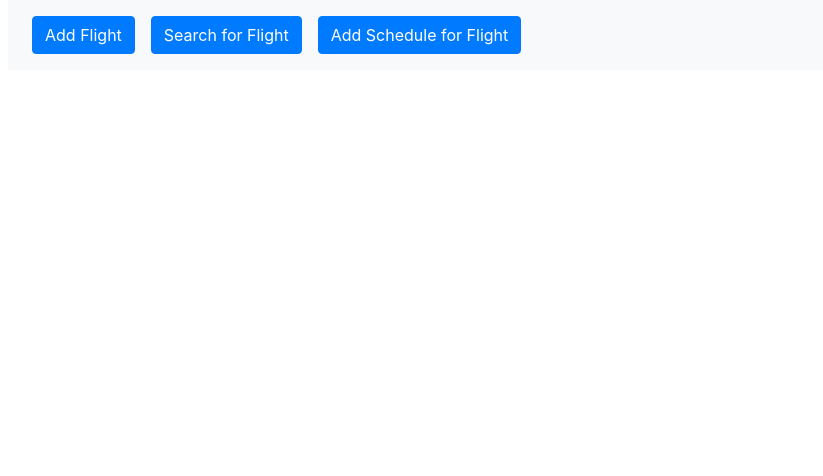
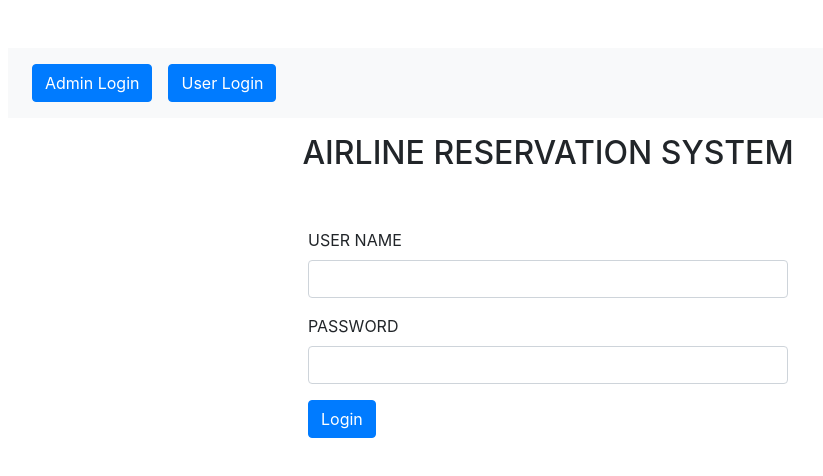
Before and after one commit to voiddata/project-frontend, an Angular app: page /adminLogin in a window 1280 px wide. Before the commit this address led to /. Shown: the top 476 px of the page, without its empty margins (92-915 px from the left). Built offline with nearby package versions, Linux system fonts and the light colour scheme.

Commit message:
admin module frontend done

```diff
--- a/src/app/addflight/addflight.component.html
+++ b/src/app/addflight/addflight.component.html
@@ -1,3 +1,4 @@
+
 <div class="container h-100">
     <div class="row w-50 mx-auto pt-5">
         <div class="col-md-12">
--- /dev/null
+++ b/src/app/admindashboard/admindashboard.component.html
@@ -0,0 +1,23 @@
+<div class="container h-100 w-100 pt-5">
+
+    <nav class="navbar navbar-expand-sm bg-light">
+        <ul class="navbar-nav">
+          <li class="nav-item pl-3">
+            <button class="btn btn-primary nav-link" (click)="addFlightFn()">Add Flight</button>
+          </li>
+          <li class="nav-item pl-3">
+            <button class="btn btn-primary nav-link" (click)="fetchScheduleFn()" >Search for Flight</button>
+          </li>
+          <li class="nav-item pl-3">
+            <button class="btn btn-primary nav-link" (click)="addScheduleFn()">Add Schedule for Flight</button>
+          </li>
+        </ul>
+    </nav>
+
+    <div class="container">
+        <app-addflight *ngIf="addFlight"></app-addflight>
+        <app-flightsearch *ngIf="fetchSchedule"></app-flightsearch>
+        <app-addschedule *ngIf="addSchedule"></app-addschedule>
+    </div>
+
+</div>
--- /dev/null
+++ b/src/app/admindashboard/admindashboard.component.ts
@@ -0,0 +1,37 @@
+import { Component, OnInit } from '@angular/core';
+
+@Component({
+  selector: 'app-admindashboard',
+  templateUrl: './admindashboard.component.html',
+  styleUrls: ['./admindashboard.component.css']
+})
+export class AdmindashboardComponent implements OnInit {
+
+
+  addFlight: boolean = false;
+  addSchedule: boolean = false;
+  fetchSchedule: boolean = false;
+
+  constructor() { }
+
+  ngOnInit() {
+  }
+
+  addFlightFn() {
+    this.addFlight = true;
+    this.addSchedule = false;
+    this.fetchSchedule = false;
+  }
+
+  fetchScheduleFn() {
+    this.addFlight = false;
+    this.addSchedule = false;
+    this.fetchSchedule = true;
+  }
+
+  addScheduleFn() {
+    this.addFlight = false;
+    this.addSchedule = true;
+    this.fetchSchedule = false;
+  }
+}
--- a/src/app/adminlogin/adminlogin.component.html
+++ b/src/app/adminlogin/adminlogin.component.html
@@ -1,8 +1,32 @@
 
-<p>login works!</p>
-<p>{{ message }}</p>
-<form (ngSubmit)="loginCheck()">
-    Enter userName : <input type="text" name="t1" [(ngModel)]=login.userName /> <br />
-    Enter password : <input type="password" name="t2" [(ngModel)]=login.password /> <br />
-    <button type="submit">Login</button>
-</form>
+<div class="container h-100">
+    <div class="row w-50 mx-auto pt-5">
+        <div class="col-md-12">
+            <form (ngSubmit)="loginCheck()">
+                <div class="form-group">
+                    <label for="userName">USER NAME</label>
+                    <input  class="form-control"
+                            id="userName"
+                            type="text"
+                            name="userName"
+                            [(ngModel)]="login.userName"
+                            autocomplete="current-password"/>
+                </div>
+
+                <div class="form-group">
+                    <label for="password">PASSWORD</label>
+                    <input  class="form-control"
+                            id="password"
+                            type="password"
+                            name="password"
+                            [(ngModel)]="login.password"
+                            autocomplete="current-password"/>
+                </div>
+                <input type="submit" value="Login" class="btn btn-primary"/> <br>
+                <div *ngIf="failureMsg" class="alert alert-danger mt-5" role="alert">
+                    Invalid Login Details!
+                </div>
+            </form>
+        </div>
+    </div>
+</div>
--- a/src/app/adminlogin/adminlogin.component.ts
+++ b/src/app/adminlogin/adminlogin.component.ts
@@ -11,29 +11,28 @@ import { Login } from '../appdto/Login';
 export class AdminloginComponent implements OnInit {
 
   login: Login = new Login();
-  message: string;
+  failureMsg: boolean;
 
   constructor(private adminService: AdminService, private router: Router) { }
 
 
   ngOnInit() {
-
+    this.failureMsg = false;
   }
 
   loginCheck() {
-    console.log(this.login);
     this.adminService.login(this.login).subscribe(response => {
-      alert(JSON.stringify(response));
-      console.log(response);
-      if(response.status == 'SUCCESS') {
-        let Id = response.Id;
+      if(response.status === 'SUCCESS') {
+        let id = response.id;
         let userName = response.userName;
-        sessionStorage.setItem('Id', String(Id));
+        sessionStorage.setItem('id', String(id));
         sessionStorage.setItem('userName', userName);
-        this.router.navigate(['dashboard']);
+        this.router.navigate(['adminDashboard']);
       }
-      else
-        this.message = response.message;
+      else if(response.status === 'FAILED')
+      {
+        this.failureMsg = true;
+      }
     })
   }
 
--- a/src/app/app.component.html
+++ b/src/app/app.component.html
@@ -1,42 +1,19 @@
 
-<div class="container h-100 w-100">
-
+<div class="container mt-5">
   <nav class="navbar navbar-expand-sm bg-light">
     <ul class="navbar-nav">
       <li class="nav-item">
-            <a class="nav-link" routerLink='addFlight'><button class="btn btn-primary">Add Flight</button></a>
+        <a class="nav-link" routerLink='adminLogin'><button class="btn btn-primary">Admin Login</button></a>
       </li>
       <li class="nav-item">
-            <a class="nav-link" routerLink='fetchSchedule'><button class="btn btn-primary">Search for Flight</button></a>
-          </li>
-          <li class="nav-item">
-            <a class="nav-link" routerLink='addSchedule'><button class="btn btn-primary">Add Schedule for Flight</button></a>
+        <a class="nav-link" routerLink='userLogin'><button class="btn btn-primary">User Login</button></a>
       </li>
     </ul>
   </nav>
-    <br/>
-
-    <div class="main">
+  <div class="main mt-3">
+    <div class="container mx-auto">
+      <h2 class="text-center">AIRLINE RESERVATION SYSTEM</h2>
       <router-outlet></router-outlet>
     </div>
-
   </div>
-
-
-<!--
-<div class="main">
-
-  <h2>Welcome to my Website</h2>
-
-  <router-outlet></router-outlet>
-
 </div>
-
-
-
-<div class="navbar">
-
-  <a [routerLink]="'/login'">Login</a>
-
-   </div>
-  -->
--- a/src/app/app.module.ts
+++ b/src/app/app.module.ts
@@ -12,6 +12,7 @@ import { LoginComponent } from './login/login.component';
 import {DashboardComponent} from './dashboard/dashboard.component';
 import { AppRoutingModule } from './app-routing.module';
 import { AdminloginComponent } from './adminlogin/adminlogin.component';
+import { AdmindashboardComponent } from './admindashboard/admindashboard.component';
 
 @NgModule({
   declarations: [
@@ -21,7 +22,8 @@ import { AdminloginComponent } from './adminlogin/adminlogin.component';
     AddscheduleComponent,
     LoginComponent,
     DashboardComponent,
-    AdminloginComponent
+    AdminloginComponent,
+    AdmindashboardComponent
   ],
 
   imports: [
--- a/src/app/login/login.component.html
+++ b/src/app/login/login.component.html
@@ -1,4 +1,4 @@
-
+<!--
     <form #userForm="ngForm" (ngSubmit)="logincheck()">
         <div class="form-group">
             <label>user name</label>
@@ -13,3 +13,36 @@
         <button type="submit" [disabled]="userForm.form.invalid">login</button>
     </form>
     <div id="id" class="text-danger"></div>
+
+-->
+
+
+<div class="container h-100">
+    <div class="row w-50 mx-auto pt-5">
+        <div class="col-md-12">
+            <form (ngSubmit)="loginCheck()">
+                <div class="form-group">
+                    <label for="userName">USER NAME</label>
+                    <input  class="form-control"
+                            id="userName"
+                            type="text"
+                            name="userName"
+                            [(ngModel)]="login.userName"/>
+                </div>
+
+                <div class="form-group">
+                    <label for="password">PASSWORD</label>
+                    <input  class="form-control"
+                            id="password"
+                            type="password"
+                            name="password"
+                            [(ngModel)]="login.password"/>
+                </div>
+                <input type="submit" value="Login" class="btn btn-primary"/> <br>
+                <div *ngIf="failureMsg" class="alert alert-primary pt-5" role="alert">
+                    Invalid Login Details!
+                </div>
+            </form>
+        </div>
+    </div>
+</div>
--- a/src/app/services/admin.service.ts
+++ b/src/app/services/admin.service.ts
@@ -11,9 +11,8 @@ export class AdminService {
   constructor(private http: HttpClient) { }
 
   login(login: Login) : Observable<any> {
-    let url = "http://localhost:8085/login";
-   return this.http.post(url, login);
-
+    let url = "http://localhost:8080/adminLogin";
+    return this.http.post(url, login);
   }
 
 
```
Also changed, not shown: src/app/app-routing.module.ts (+6 -2 lines), src/app/admindashboard/admindashboard.component.css (added). Lines whose indentation alone changed are shown as unchanged.
